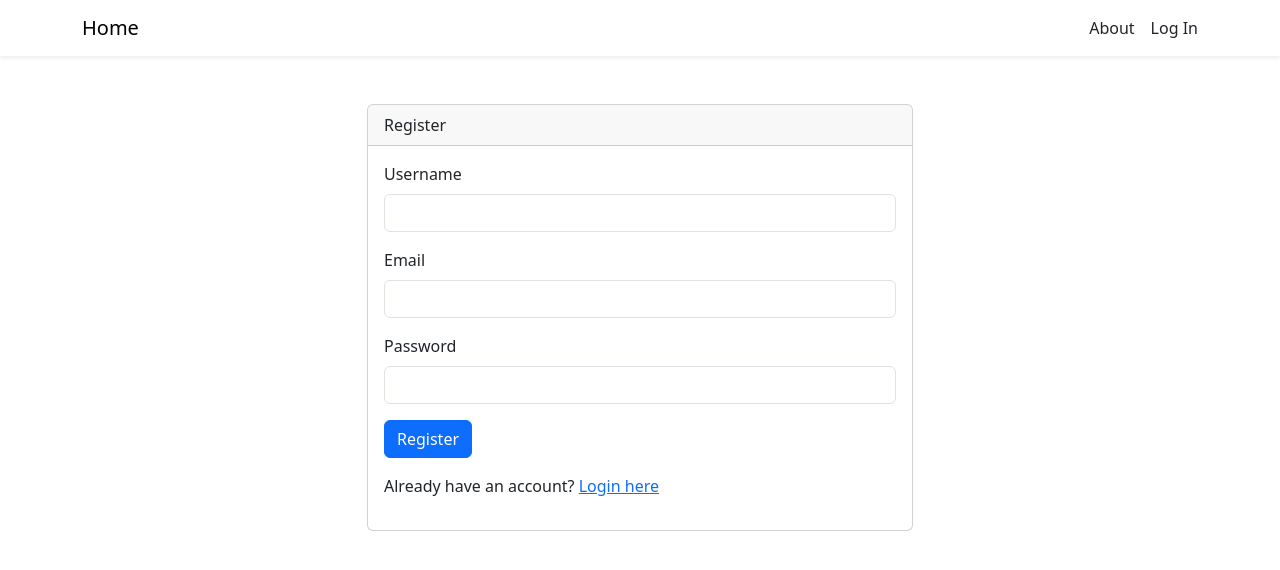
After one commit to Krishna-Thombare/Weather-App-Flask, a Flask app: page /register in a window 1280 px wide. The commit adds this page. Shown: the top 570 px of the page. Run offline with Flask 3, Linux system fonts and the light colour scheme.

Commit message:
Added Login/Register/Add Cities Features and Database Connection.

```diff
--- a/app.py
+++ b/app.py
@@ -1,23 +1,41 @@
-from flask import Flask, render_template, request
+from flask import Flask, render_template, request, redirect, url_for, flash
+from flask_login import LoginManager, login_user, logout_user, login_required, current_user
 from dotenv import load_dotenv
+from config import Config
 import os
 import json
 import urllib.request
 from CountryNames import get_countryName
+from models import db, User, SavedCity
 
-load_dotenv('.env')
+load_dotenv()
 
 app = Flask(__name__)
+app.config.from_object(Config)  # Load configuration from Config class
+
+# Initialize extensions
+db.init_app(app)
+
+login_manager = LoginManager()
+login_manager.init_app(app)
+login_manager.login_view = 'login'
+
+@login_manager.user_loader
+def load_user(user_id):
+    return User.query.get(int(user_id))
 
 @app.route('/', methods=['POST', 'GET'])
 def weather():
     api_key = os.getenv('API_KEY')
+    saved_cities = []
+
+    if current_user.is_authenticated:
+        saved_cities = SavedCity.query.filter_by(user_id=current_user.id).all()
 
     if request.method == 'POST':
         city = request.form['city']
         city = city.strip().title()
     else:
-        # default city name
         city = 'Pune'
 
     try:
@@ -37,7 +55,7 @@ def weather():
         # Data for variable list_of_data
         data = {
             "city_name": city,
-            "country_name": country_name,
+            "country_name": get_countryName(list_of_data['sys']['country']),
             "temp": str(list_of_data['main']['temp']) + " °C",
             "humidity": str(list_of_data['main']['humidity']) + " %",
             "clouds": str(list_of_data['clouds']['all']) + "%",
@@ -48,17 +66,85 @@ def weather():
         }
 
     except Exception as e:
-        # If an error occurs, return an error message
-        data = {
-            "error": "Enter valid city name!"
-        }
+        data = {"error": "Enter valid city name!"}
 
-    return render_template('index.html', data=data, api_key=api_key)
+    return render_template('index.html', data=data, api_key=api_key, saved_cities=saved_cities)
 
 @app.route('/aboutus')
 def aboutus():
     return render_template('about.html')
 
+@app.route('/save_city/<city_name>')
+@login_required
+def save_city(city_name):
+    if SavedCity.query.filter_by(user_id=current_user.id).count() >= 3:
+        flash('You can only save up to 3 cities.')
+        return redirect(url_for('weather'))
+
+    # Check for duplicates
+    if not SavedCity.query.filter_by(user_id=current_user.id, city_name=city_name).first():
+        city = SavedCity(city_name=city_name, user_id=current_user.id)
+        db.session.add(city)
+        db.session.commit()
+        flash(f'{city_name} has been added to your saved cities.')
+    else:
+        flash(f'{city_name} is already in your saved cities.')
+
+    return redirect(url_for('weather'))
+
+@app.route('/remove_city/<city_name>')
+@login_required
+def remove_city(city_name):
+    city = SavedCity.query.filter_by(user_id=current_user.id, city_name=city_name).first()
+    if city:
+        db.session.delete(city)
+        db.session.commit()
+        flash(f'{city_name} has been removed from your saved cities.')
+    return redirect(url_for('weather'))
+
+@app.route('/register', methods=['GET', 'POST'])
+def register():
+    if request.method == 'POST':
+        username = request.form['username']
+        email = request.form['email']
+        password = request.form['password']
+
+        if User.query.filter_by(username=username).first():
+            flash('Username already exists')
+            return redirect(url_for('register'))
+
+        if User.query.filter_by(email=email).first():
+            flash('Email already registered')
+            return redirect(url_for('register'))
+
+        user = User(username=username, email=email)
+        user.set_password(password)
+        db.session.add(user)
+        db.session.commit()
+
+        flash('Registration successful!')
+        return redirect(url_for('login'))
+
+    return render_template('register.html')
+
+@app.route('/login', methods=['GET', 'POST'])
+def login():
+    if request.method == 'POST':
+        user = User.query.filter_by(username=request.form['username']).first()
+        if user and user.check_password(request.form['password']):
+            login_user(user)
+            return redirect(url_for('weather'))
+        flash('Invalid username or password')
+    return render_template('login.html')
+
+@app.route('/logout')
+@login_required
+def logout():
+    logout_user()
+    return redirect(url_for('weather'))
+
 
 if __name__ == '__main__':
+    with app.app_context():
+        db.create_all()
     app.run(debug=True)
--- a/templates/navbar.html
+++ b/templates/navbar.html
@@ -4,7 +4,7 @@
 
       <div class="d-flex gap-3 ms-auto">
         <a class="nav-link" href="/aboutus"> About </a>
-        <a class="nav-link" href="/"> Log In </a>
+        <a class="nav-link" href="/login"> Log In </a>
       </div>
 
     </div>
--- /dev/null
+++ b/templates/register.html
@@ -0,0 +1,46 @@
+<!DOCTYPE html>
+<html lang="en">
+<head>
+    {% include 'bootstrap.html' %}
+    <title>Register - WeatherToday</title>
+</head>
+<body>
+    {% include 'navbar.html' %}
+
+    <div class="container mt-5">
+        <div class="row justify-content-center">
+            <div class="col-md-6">
+                <div class="card">
+                    <div class="card-header">Register</div>
+                    <div class="card-body">
+                        {% with messages = get_flashed_messages() %}
+                            {% if messages %}
+                                {% for message in messages %}
+                                    <div class="alert alert-info">{{ message }}</div>
+                                {% endfor %}
+                            {% endif %}
+                        {% endwith %}
+
+                        <form method="POST">
+                            <div class="mb-3">
+                                <label for="username" class="form-label">Username</label>
+                                <input type="text" class="form-control" id="username" name="username" required>
+                            </div>
+                            <div class="mb-3">
+                                <label for="email" class="form-label">Email</label>
+                                <input type="email" class="form-control" id="email" name="email" required>
+                            </div>
+                            <div class="mb-3">
+                                <label for="password" class="form-label">Password</label>
+                                <input type="password" class="form-control" id="password" name="password" required>
+                            </div>
+                            <button type="submit" class="btn btn-primary">Register</button>
+                        </form>
+                        <p class="mt-3">Already have an account? <a href="{{ url_for('login') }}">Login here</a></p>
+                    </div>
+                </div>
+            </div>
+        </div>
+    </div>
+</body>
+</html>
```
Also changed, not shown: config.py (added, +20 -0 lines), models.py (added, +30 -0 lines), templates/index.html (+32 -0 lines), templates/login.html (added, +43 -0 lines), login.py (deleted), 1 other file.
